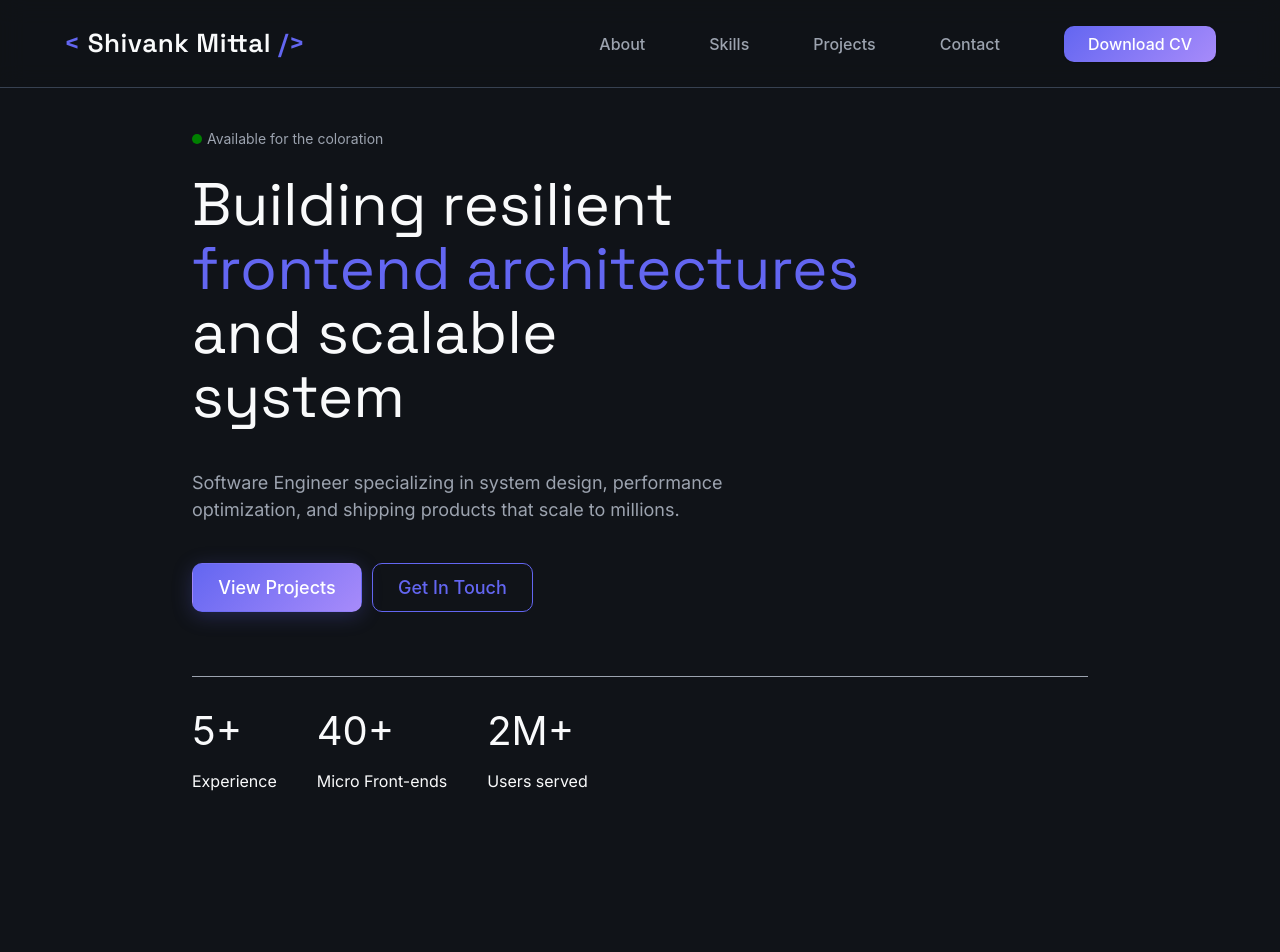
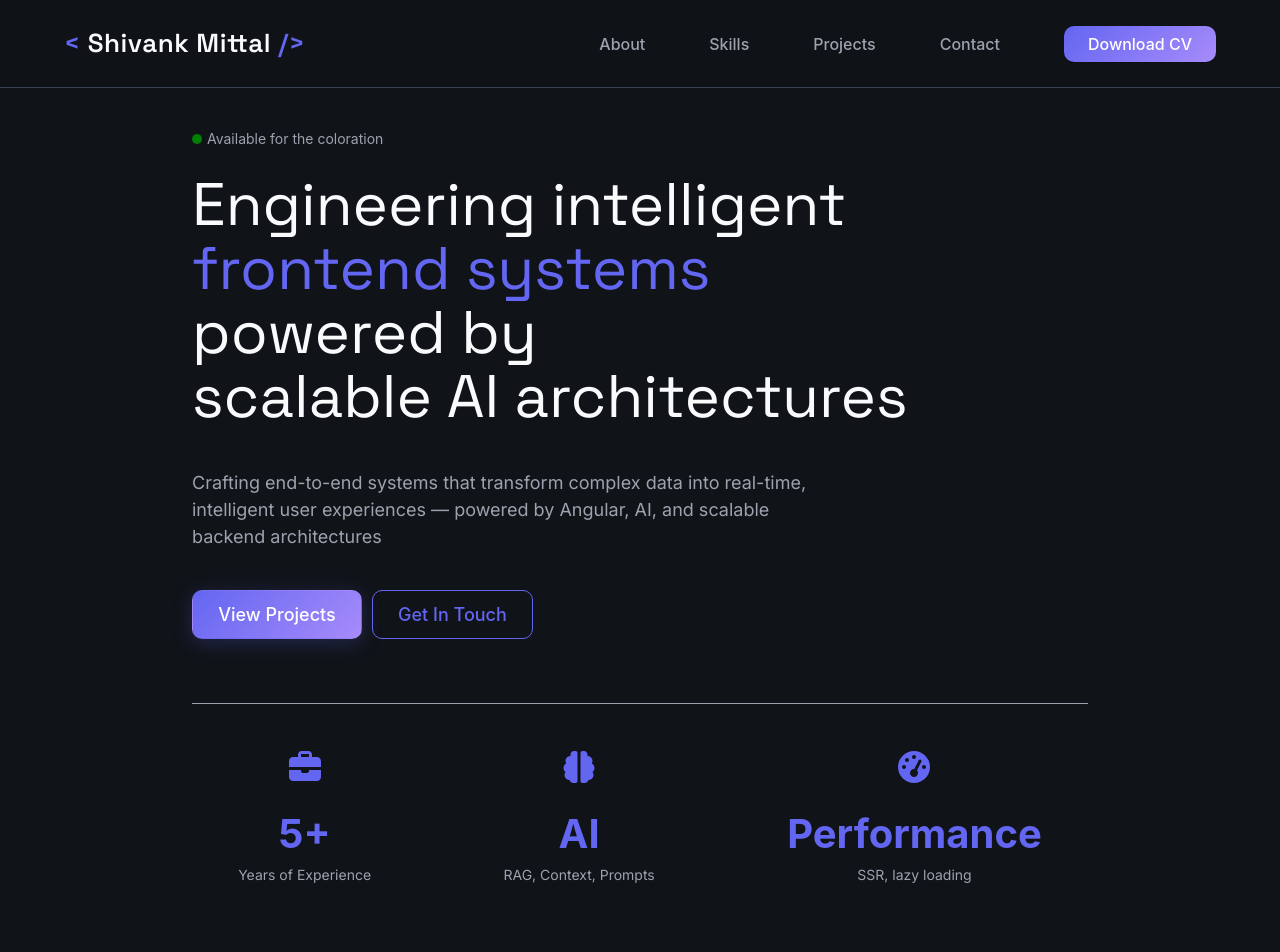
Before and after one commit to Shivank-Mittal/fullstack-portfolio, an Angular app: page / in a window 1280 px wide. Shown: the top 952 px of the page. Built offline with nearby package versions, Linux system fonts and the light colour scheme.

Commit message:
vercel and ssr settings

```diff
--- a/src/app/components/timeline/timeline.component.ts
+++ b/src/app/components/timeline/timeline.component.ts
@@ -1,5 +1,7 @@
 import { CommonModule } from '@angular/common';
 import { Component, effect, ElementRef, OnDestroy, OnInit, viewChild } from '@angular/core';
+import { isPlatformBrowser } from '@angular/common';
+import { Inject, PLATFORM_ID } from '@angular/core';
 
 @Component({
   selector: 'app-timeline',
@@ -7,48 +9,61 @@ import { Component, effect, ElementRef, OnDestroy, OnInit, viewChild } from '@an
   templateUrl: './timeline.component.html',
   styleUrl: './timeline.component.css',
 })
-export class TimelineComponent{
-
+export class TimelineComponent implements OnInit, OnDestroy {
   experiences = [
-    { title: 'Software Engineer',
+    {
+      title: 'Software Engineer',
       company: 'Tech Company',
       duration: 'Jan 2020 - Present',
-      description: 'Working on developing and maintaining web applications using Angular and Node.js.'
-    },{
+      description:
+        'Working on developing and maintaining web applications using Angular and Node.js.',
+    },
+    {
       title: 'Frontend Developer',
       company: 'Creative Agency',
       duration: 'Jun 2018 - Dec 2019',
-      description: 'Focused on building responsive and user-friendly interfaces using HTML, CSS, and JavaScript.'
-    },{
+      description:
+        'Focused on building responsive and user-friendly interfaces using HTML, CSS, and JavaScript.',
+    },
+    {
       title: 'Intern',
       company: 'Startup Inc.',
       duration: 'Jan 2018 - May 2018',
-      description: 'Assisted in the development of a mobile app using React Native and contributed to UI/UX design.'
-    },{
+      description:
+        'Assisted in the development of a mobile app using React Native and contributed to UI/UX design.',
+    },
+    {
       title: 'Freelance Web Developer',
       company: 'Self-employed',
       duration: '2016 - 2017',
-      description: 'Worked on various freelance projects, creating websites and web applications for small businesses and individuals.'
+      description:
+        'Worked on various freelance projects, creating websites and web applications for small businesses and individuals.',
     },
-    {      title: 'Computer Science Student',
+    {
+      title: 'Computer Science Student',
       company: 'University of Technology',
       duration: '2014 - 2018',
-      description: 'Studied computer science, focusing on software development, algorithms, and data structures. Participated in coding competitions and contributed to open-source projects.'
+      description:
+        'Studied computer science, focusing on software development, algorithms, and data structures. Participated in coding competitions and contributed to open-source projects.',
+    },
+  ];
+
+  timeline = viewChild<ElementRef>('timeline');
+  timelineProgress = 0;
+  private isBrowser: boolean;
+
+  constructor(@Inject(PLATFORM_ID) private platformId: Object) {
+    this.isBrowser = isPlatformBrowser(this.platformId);
   }
-  ]
 
-  timeline = viewChild<ElementRef>('timeline')
-  timelineProgress = 0;
-
-
-  constructor() {
+  ngOnInit(): void {
+    if (this.isBrowser) {
       const offset = 500;
-      effect(()=> {
       const timelineEl = this.timeline();
-        if(!timelineEl) return;
+      if (!timelineEl) return;
 
       const element = timelineEl.nativeElement as HTMLElement;
-        window!.addEventListener('scroll', () => {
+      window.addEventListener('scroll', () => {
         const rect = element.getBoundingClientRect();
         const windowHeight = window.innerHeight;
         const timelineTop = rect.top;
@@ -62,18 +77,13 @@ export class TimelineComponent{
 
         // clamp between 0 and 100
         this.timelineProgress = Math.min(Math.max(progress, 0), 100);
-        })
-      })
+      });
+    }
   }
 
-  ngAfterViewInit() {
-    const timelineEl = this.timeline();
-    if(!timelineEl) return;
-
-    const element = timelineEl.nativeElement as HTMLElement;
+  ngOnDestroy(): void {
+    if (this.isBrowser) {
+      window.removeEventListener('scroll', () => {});
     }
-
-
-
-
   }
+}
--- a/src/app/features/hero/hero.component.css
+++ b/src/app/features/hero/hero.component.css
@@ -56,9 +56,10 @@
 
 #info {
     display: flex;
-    justify-content: baseline;
+    justify-content: space-around; /* Improved positioning */
     align-items: center;
     gap: var(--space-lg);
+    margin-top: var(--space-lg);
 }
 
 #info-content {
@@ -66,7 +67,10 @@
 }
 
 #info-header{
-    font-size: var(--text-heading-lg);
+    font-size: var(--text-heading-lg); /* Adjusted text size */
+    color: var(--color-primary);
+    font-weight: bold;
+    margin: 0;
 }
 
 #divider {
@@ -74,6 +78,34 @@
     width: 100%;
     margin-top: var(--space-xl);
     margin-bottom: var(--space-md);
+}
+
+.info-icon {
+  font-size: 2rem; /* Adjusted icon size */
+  color: var(--color-primary);
+  margin-bottom: var(--space-xs); /* Reduced spacing below the icon */
+}
+
+.info-item {
+  display: flex;
+  flex-direction: column;
+  align-items: center;
+  justify-content: center;
+  gap: var(--space-sm);
+  text-align: center;
+}
+
+.info-header {
+  font-size: var(--text-heading-lg); /* Adjusted text size */
+  color: var(--color-primary);
+  font-weight: bold;
+  margin: 0;
+}
+
+.info-content {
+  font-size: var(--text-body-sm); /* Adjusted text size */
+  color: var(--color-text-secondary);
+  margin: 0;
 }
 
 @media (min-width: 768px) {
--- a/src/app/features/hero/hero.component.html
+++ b/src/app/features/hero/hero.component.html
@@ -5,14 +5,14 @@
 
 <section id="hero">
     <div id="hero-headline">
-        <h3>Building resilient</h3>
-        <h3 id="hero-headline_section">frontend architectures</h3>
-        <h3>and scalable</h3>
-        <h3>system</h3>
+        <h3>Engineering intelligent</h3>
+        <h3 id="hero-headline_section">frontend systems</h3>
+        <h3>powered by</h3>
+        <h3>scalable AI architectures</h3>
     </div>
 
     <section id="hero-info">
-        <p>Software Engineer specializing in system design, performance optimization, and shipping products that scale to millions.</p>
+        <p>Crafting end-to-end systems that transform complex data into real-time, intelligent user experiences — powered by Angular, AI, and scalable backend architectures</p>
     </section>
 
     <section id="hero-actions">
@@ -26,19 +26,28 @@
 
 <section id="info">
 
-    <div>
-        <h1 id="info-header">5+</h1>
-        <p id="info-content">Experience</p>
+    <div class="info-item">
+        <fa-icon [icon]="icons.briefcase" class="info-icon"></fa-icon>
+        <div class="info-text">
+            <h1 class="info-header">5+</h1>
+            <p class="info-content">Years of Experience</p>
+        </div>
     </div>
 
-    <div>
-        <h1 id="info-header">40+</h1>
-        <p id="info-content">Micro Front-ends</p>
+    <div class="info-item">
+        <fa-icon [icon]="icons.projectDiagram" class="info-icon"></fa-icon>
+        <div class="info-text">
+            <h1 class="info-header">AI</h1>
+            <p class="info-content">RAG, Context, Prompts</p>
+        </div>
     </div>
 
-    <div>
-        <h1 id="info-header">2M+</h1>
-        <p id="info-content">Users served</p>
+    <div class="info-item">
+        <fa-icon [icon]="icons.user" class="info-icon"></fa-icon>
+        <div class="info-text">
+            <h1 class="info-header">Performance</h1>
+            <p class="info-content">SSR, lazy loading</p>
+        </div>
     </div>
 
 </section>
--- a/src/app/features/hero/hero.component.ts
+++ b/src/app/features/hero/hero.component.ts
@@ -1,10 +1,12 @@
 import { Component } from '@angular/core';
 import { ButtonComponent } from '../../components/button/button.component';
 import { BUTTON } from '../../types/TButtons';
+import { FontAwesomeModule } from '@fortawesome/angular-fontawesome';
+import { faBrain, faBriefcase, faGaugeHigh, faGuaraniSign, faProjectDiagram, faUser } from '@fortawesome/free-solid-svg-icons';
 
 @Component({
   selector: 'app-hero',
-  imports: [ButtonComponent],
+  imports: [ButtonComponent, FontAwesomeModule],
   templateUrl: './hero.component.html',
   styleUrl: './hero.component.css',
 })
@@ -12,4 +14,10 @@ export class HeroComponent {
 
   getInTouchButton = BUTTON.OUTLINE
 
+  icons = {
+    briefcase:  faBriefcase,
+    projectDiagram: faBrain,
+    user: faGaugeHigh
+  }
+
 }
```
Also changed, not shown: 1 other file (tests, documents, lock files or other folders). Lines whose indentation alone changed are shown as unchanged.
